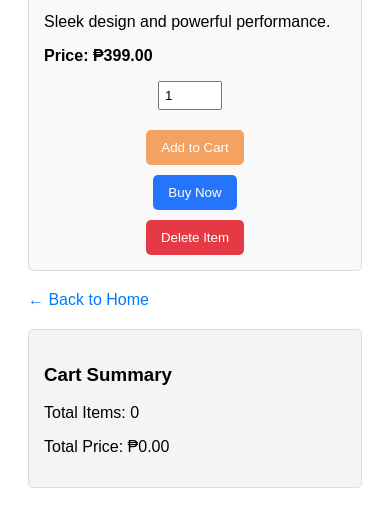
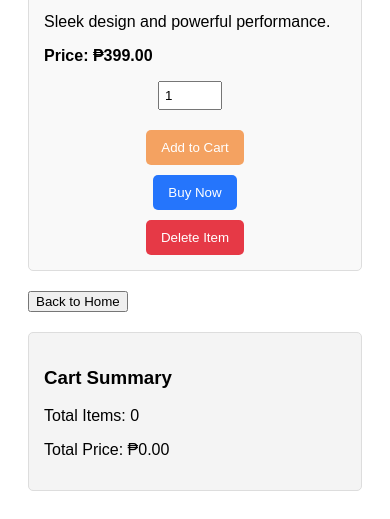
Before and after one commit to nickoenano13083/website, a plain HTML site: page tablets-computing.html in a window 390 px wide. Shown: the part 819-1338 px from the top of the page. Drawn offline with Linux system fonts and the light colour scheme.

Commit message:
Update tablets-computing.html

```diff
--- a/tablets-computing.html
+++ b/tablets-computing.html
@@ -228,9 +228,10 @@
       </div>
     </li>
   </ul>
-  <a href="../index.html" class="back-button">
-    <span class="back-icon">&larr;</span> Back to Home
+ <a href="index.html" class="back-button">
+    <button class="back-icon">Back to Home</button>
   </a>
+
 
   <!-- Modal for Image Preview -->
   <div id="imageModal" class="modal">
```
